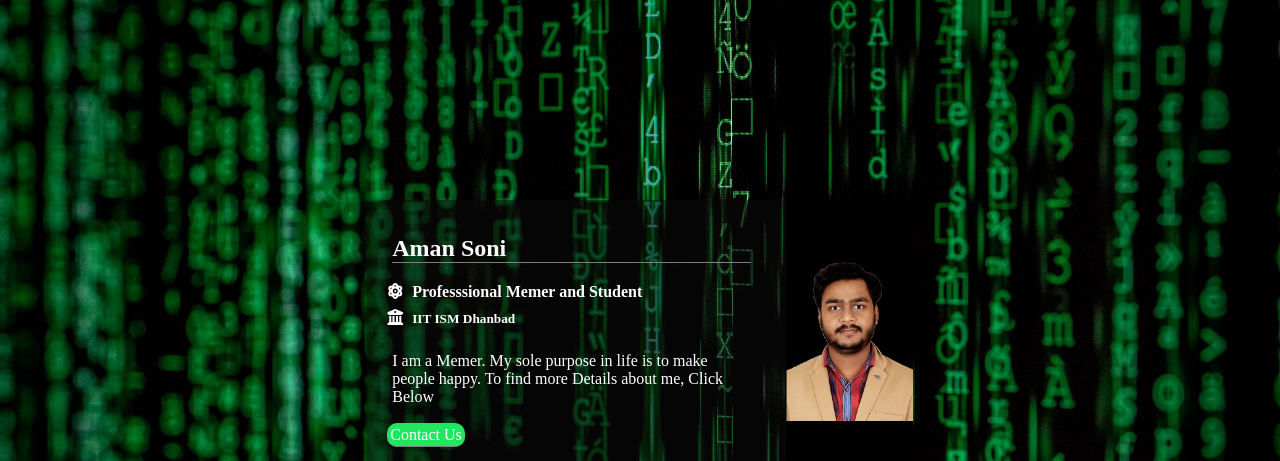
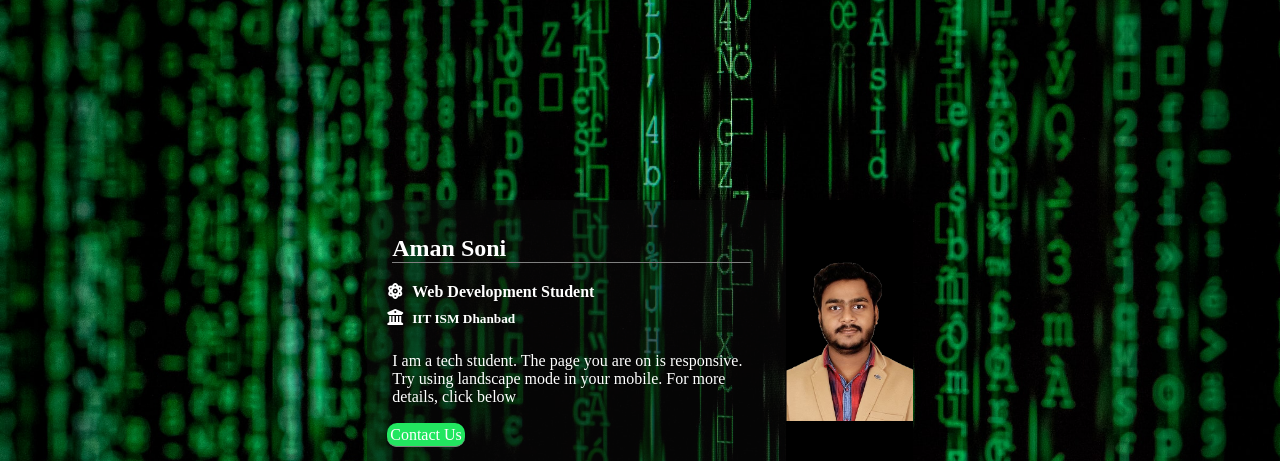
Before and after one commit to AmanSoni1/Responsive.github.io, a plain HTML site: page index.html in a window 1280 px wide. Shown: the top 461 px of the page. Drawn offline with Linux system fonts and the light colour scheme.

Commit message:
changes in details in Index file

```diff
--- a/index.html
+++ b/index.html
@@ -14,14 +14,14 @@
         <div class="left-c" style="background-color:rgb(10, 10, 10,0.5);">
             <h2>Aman Soni</h2>
             <div class="fa-solid fa-atom"></div>
-            <h4 style="margin: 5px">Professsional Memer and Student
+            <h4 style="margin: 5px">Web Development Student
             </h4>
             <br>
             <i class="fa-solid fa-building-columns"></i>
             <h5 style="margin: 5px;">IIT ISM Dhanbad</h5>
-            <p style="color: white;margin: 20px;margin-left: 5px;">I am a Memer. My sole purpose in life is to make people happy. To find more Details about me, Click Below</p>
+            <p style="color: white;margin: 20px;margin-left: 5px;">I am a tech student. The page you are on is responsive. Try using landscape mode in your mobile. For more details, click below</p>
             <div class="but" style="margin-top: 30px;margin-bottom: 30px;">
-                <a href="https://youtu.be/dQw4w9WgXcQ" target="_blank">Contact Us</a>
+                <a href="https://github.com/AmanSoni1" target="_blank">Contact Us</a>
             </div>
             <div class="und" style="display: flex;margin-top: 20px;"></div>
             <a href="https://www.facebook.com/Amanthetony" target="_blank">
```
